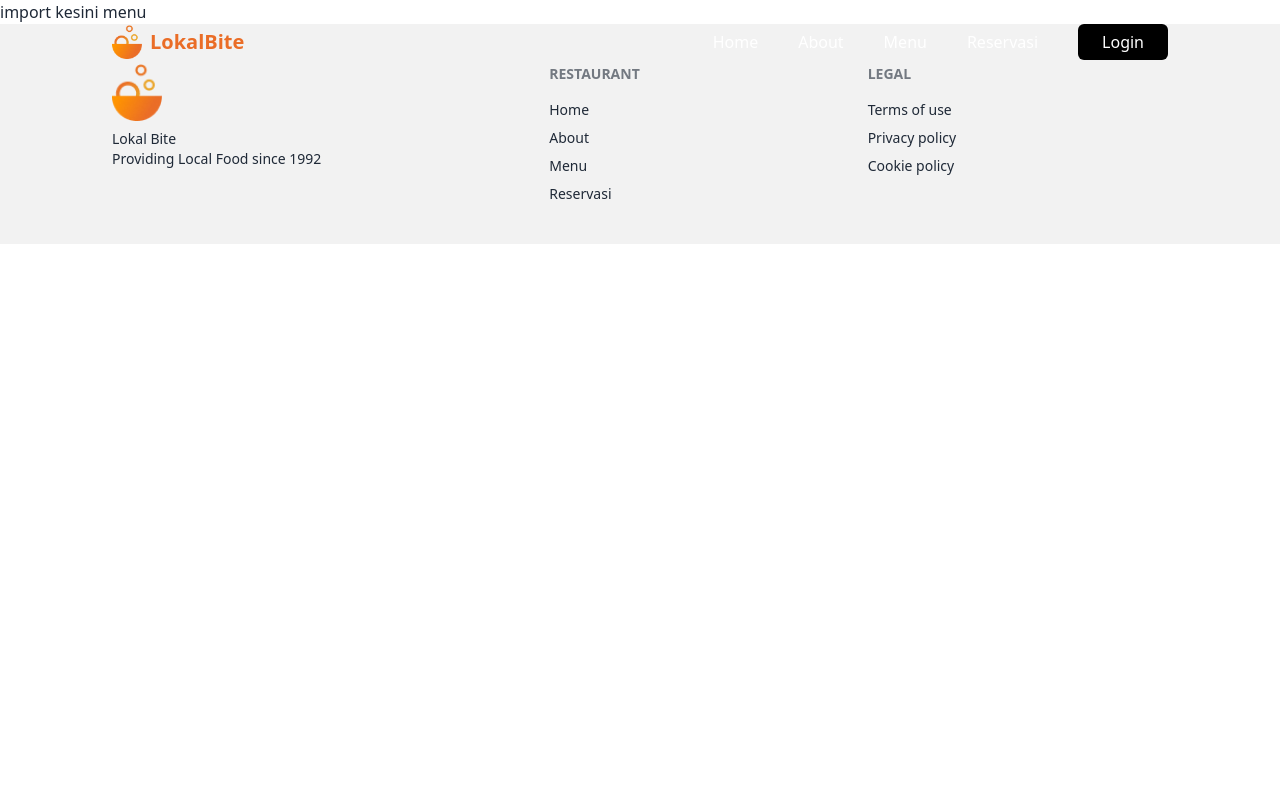
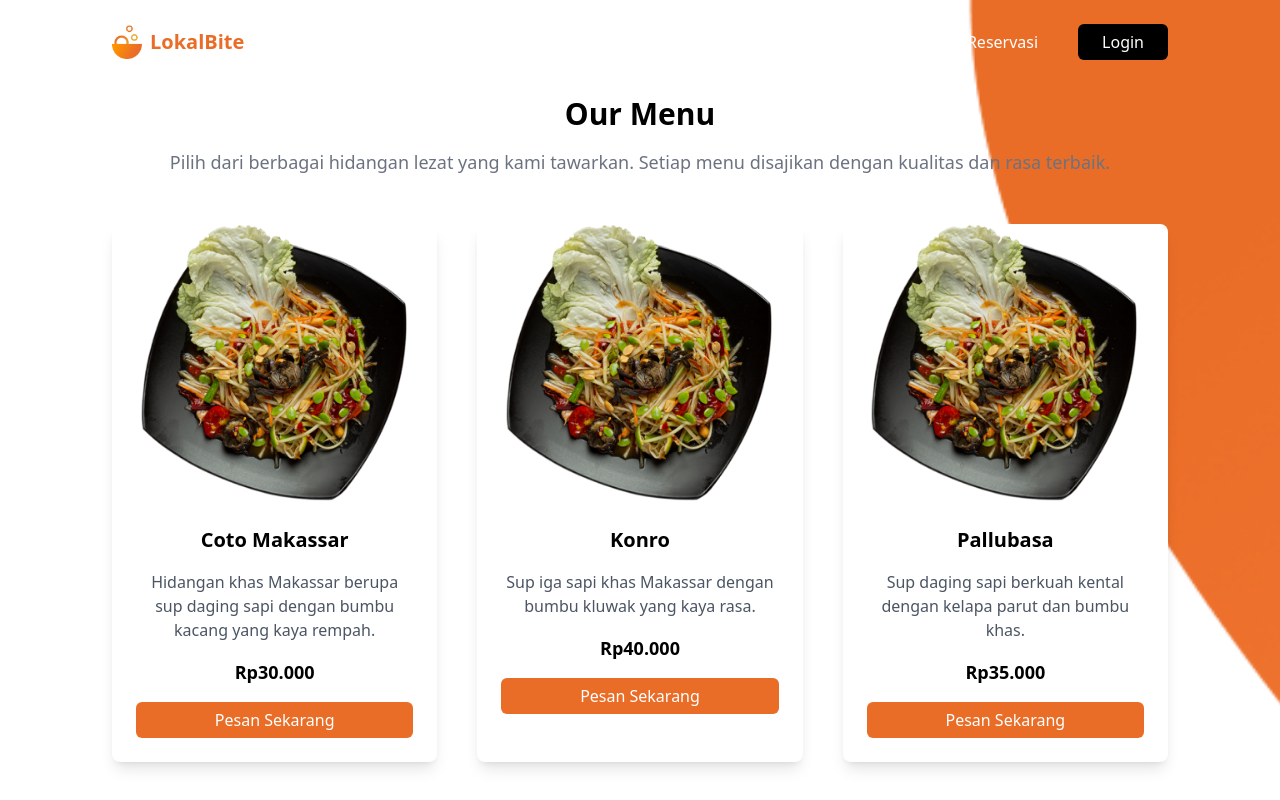
Before and after one commit to naddiyh/LokalBite, a Next.js app: page /menu in a window 1280 px wide. Shown: the top 800 px of the page. Built offline with nearby package versions, Linux system fonts and the light colour scheme.

Commit message:
update page menu

```diff
--- a/app/menu/page.jsx
+++ b/app/menu/page.jsx
@@ -1,3 +1,4 @@
+import {Menu} from "@/features/menu/Menu";
 export default function MenuPage() {
-  return <div>import kesini menu</div>;
+  return <Menu />;
 }
--- a/features/menu/Menu.jsx
+++ b/features/menu/Menu.jsx
@@ -5,40 +5,117 @@ const menuItems = [
   {
     id: 1,
     title: "Coto Makassar",
-    description: "Potongan daging sapi empuk dimasak dalam kuah kacang dengan bumbu tradisional.",
+    description:
+      "Hidangan khas Makassar berupa sup daging sapi dengan bumbu kacang yang kaya rempah.",
+    price: "Rp30.000",
     image: "/images/salad.png",
   },
   {
     id: 2,
-    title: "Sop Konro",
-    description: "Iga sapi empuk dengan kuah kental berwarna hitam dari kluwek dan rempah.",
+    title: "Konro",
+    description:
+      "Sup iga sapi khas Makassar dengan bumbu kluwak yang kaya rasa.",
+    price: "Rp40.000",
+    image: "/images/salad.png",
+  },
+  {
+    id: 3,
+    title: "Pallubasa",
+    description:
+      "Sup daging sapi berkuah kental dengan kelapa parut dan bumbu khas.",
+    price: "Rp35.000",
+    image: "/images/salad.png",
+  },
+  {
+    id: 4,
+    title: "Sop Saudara",
+    description:
+      "Sup berkuah gurih dengan daging sapi, bihun, dan kentang, khas Sulawesi.",
+    price: "Rp32.000",
+    image: "/images/salad.png",
+  },
+  {
+    id: 5,
+    title: "Nasu Palekko",
+    description:
+      "Hidangan ayam atau itik berbumbu khas Bugis yang pedas dan gurih.",
+    price: "Rp28.000",
+    image: "/images/salad.png",
+  },
+  {
+    id: 6,
+    title: "Kapurung",
+    description:
+      "Makanan khas Sulawesi berupa bubur sagu dengan sayuran dan ikan.",
     price: "Rp25.000",
     image: "/images/salad.png",
   },
-  // Tambahan item menu lainnya di sini
+  {
+    id: 7,
+    title: "Ayam Rica-Rica",
+    description: "Ayam pedas khas Manado yang dimasak dengan bumbu rica-rica.",
+    price: "Rp30.000",
+    image: "/images/salad.png",
+  },
+  {
+    id: 8,
+    title: "Bubur Manado",
+    description: "Bubur khas Manado yang diisi dengan sayuran segar dan ikan.",
+    price: "Rp20.000",
+    image: "/images/salad.png",
+  },
+  {
+    id: 9,
+    title: "Ikan Woku Belanga",
+    description:
+      "Ikan yang dimasak dengan bumbu woku khas Minahasa, pedas dan wangi.",
+    price: "Rp35.000",
+    image: "/images/salad.png",
+  },
 ];
 
-export const MenuPage = () => {
+export const Menu = () => {
   return (
-    <main className="flex flex-col px-8 py-24 md:px-28">
-      <section className="text-center mb-12">
-        <h1 className="text-3xl font-bold text-black mb-4">Our Menu</h1>
-        <p className="text-gray-500 text-lg">
-          Pilih dari berbagai hidangan lezat yang kami tawarkan. Setiap menu disajikan dengan kualitas dan rasa terbaik.
+    <div className="relative flex flex-col">
+      {/* Background Image */}
+      <Image
+        src="/images/bg.png"
+        alt="background"
+        layout="fill"
+        priority
+        objectFit="cover"
+        objectPosition="top"
+        className="z-0"
+      />
+
+      {/* Main Content */}
+      <main className="relative z-10 flex flex-col bg-opacity-80 px-8 py-24 md:px-28">
+        <section className="mb-12 text-center">
+          <h1 className="mb-4 text-3xl font-bold text-black">Our Menu</h1>
+          <p className="text-lg text-gray-500">
+            Pilih dari berbagai hidangan lezat yang kami tawarkan. Setiap menu
+            disajikan dengan kualitas dan rasa terbaik.
           </p>
         </section>
+
         <section className="grid grid-cols-1 gap-10 md:grid-cols-2 lg:grid-cols-3">
           {menuItems.map((item) => (
-          <div key={item.id} className="relative flex flex-col items-center bg-white shadow-lg rounded-lg overflow-hidden">
+            <div
+              key={item.id}
+              className="relative flex flex-col items-center overflow-hidden rounded-lg bg-white shadow-lg"
+            >
               <Image
-              src={item.image}
-              alt={item.title}
-              width={500}
+                src="/images/salad.png"
+                alt="About Us"
+                objectFit="cover"
+                className="rounded-lg"
+                width={300}
                 height={300}
-              className="w-full h-48 object-cover"
               />
-            <div className="p-6 flex flex-col gap-4 items-center text-center">
-              <h2 className="text-xl font-semibold text-black">{item.title}</h2>
+              <div className="flex flex-col items-center gap-4 p-6 text-center">
+                <h2 className="text-xl font-semibold text-black">
+                  {item.title}
+                </h2>
                 <p className="text-gray-600">{item.description}</p>
                 <p className="text-lg font-bold text-black">{item.price}</p>
                 <PrimaryButton fullWidth={true} color={true} hover={true}>
@@ -49,7 +126,8 @@ export const MenuPage = () => {
           ))}
         </section>
       </main>
+    </div>
   );
 };
 
-export default MenuPage;
+export default Menu;
```
Also changed, not shown: 1 other file (tests, documents, lock files or other folders). Lines whose indentation alone changed are shown as unchanged.
